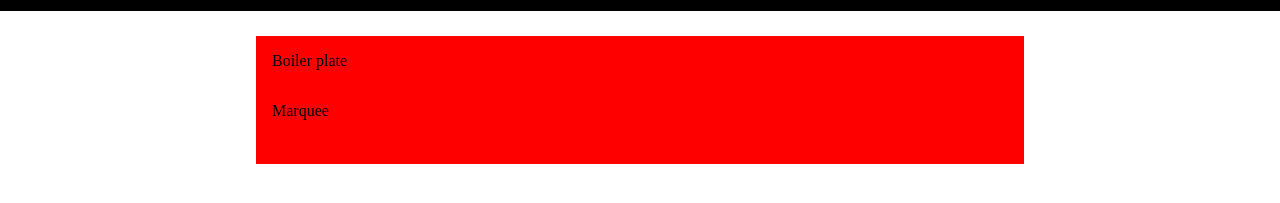
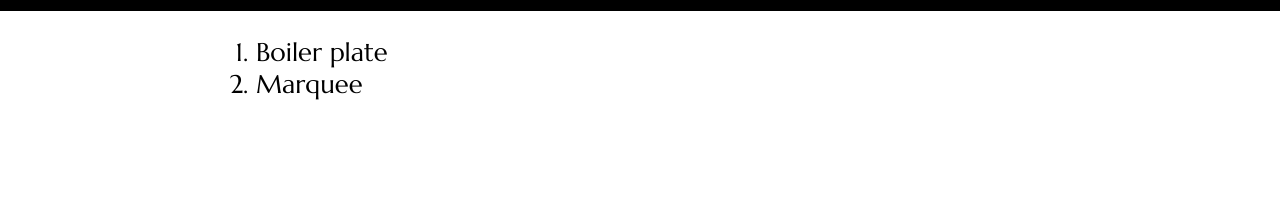
Before and after one commit to Anwarul07/chaeat-sheet, a plain HTML site: page index.html in a window 1280 px wide. Shown: the part 47-250 px from the top of the page. Drawn offline with Linux system fonts and the light colour scheme.

Commit message:
update sheet.css

```diff
--- a/sheet.css
+++ b/sheet.css
@@ -18,13 +18,13 @@ nav {
   font-size: 2vw;
 }
 .container{
-    background-color: red;
     width: 60vw;
     height: 10vw;
     margin:  auto;
-    margin-top: 2vw;
+    padding: 2vw;
 }
 li{
-    list-style: none;
-    padding: 1rem;
+    font-size: 2vw;
+    font-family: "Marcellus", serif;
+
 }
```
